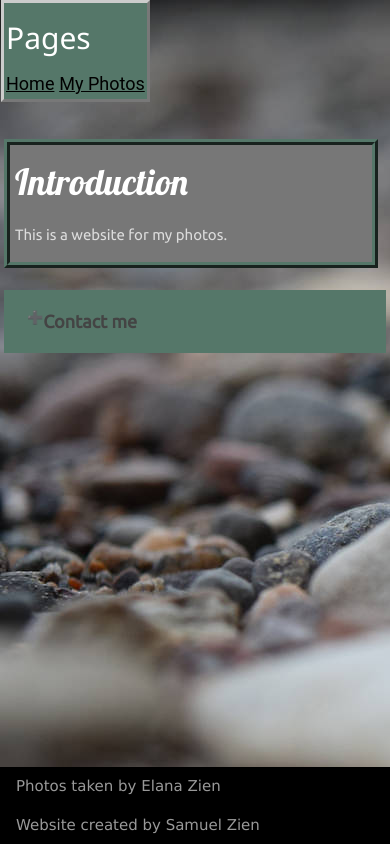
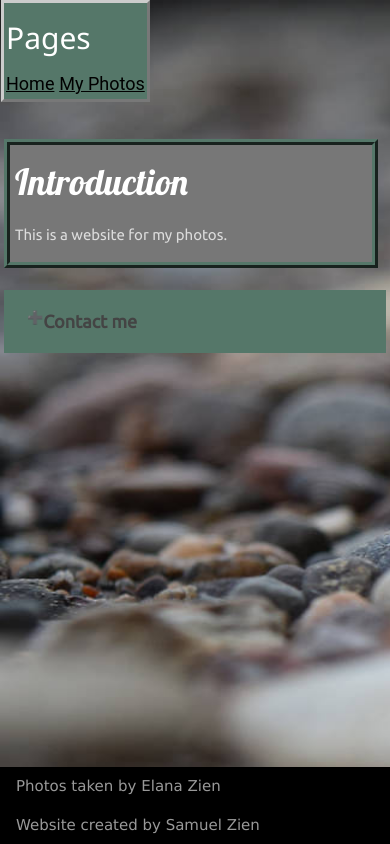
Before and after one commit to SamuelZien/elanazien.github.io, a PHP site: page / in a window 390 px wide. Run offline with PHP 8.4, Linux system fonts and the light colour scheme.

```diff
--- a/style.css
+++ b/style.css
@@ -5,6 +5,7 @@ html, body {
 }
 body {
   background-image: url("./background.jpg");
+  background-size: 1920px 1080px
 }
 div {
   width:98%;
```
